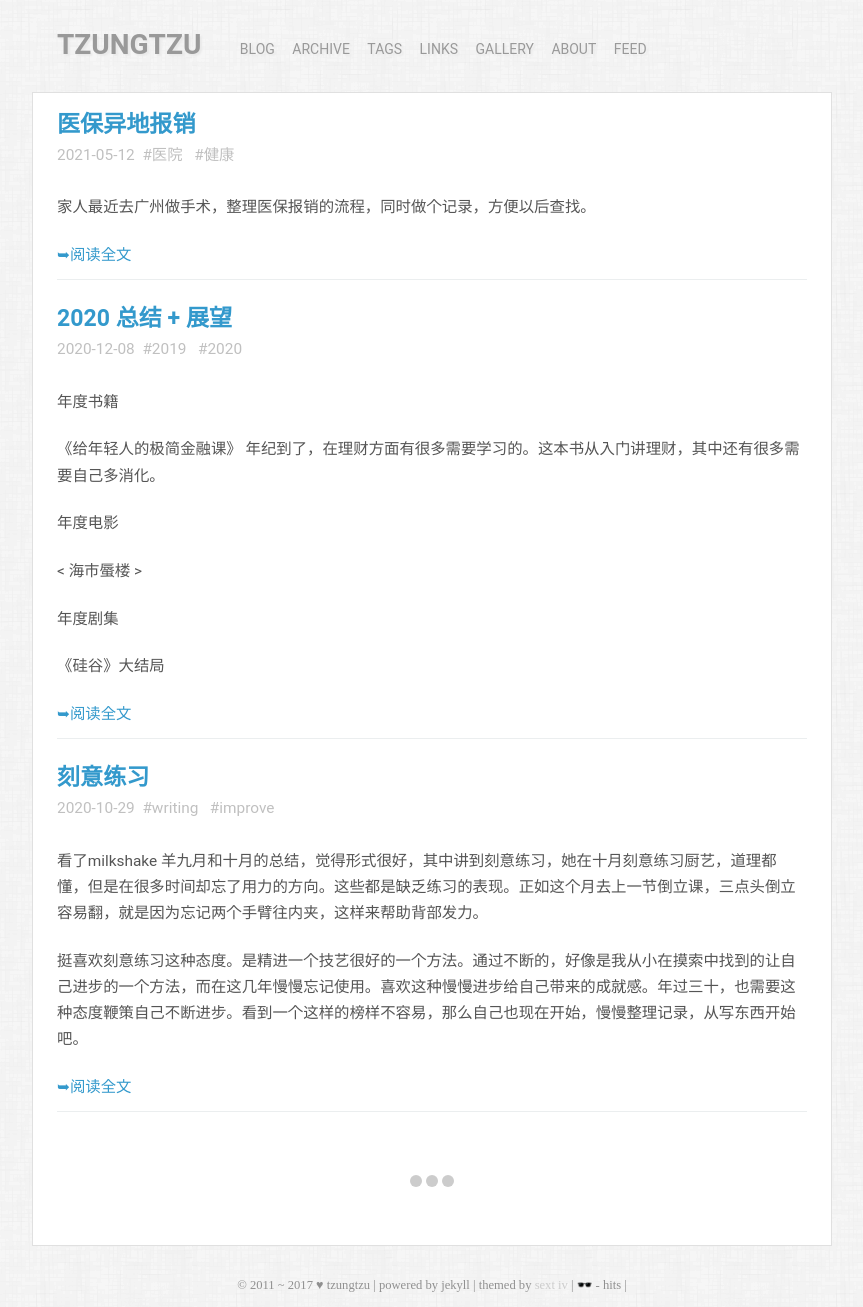
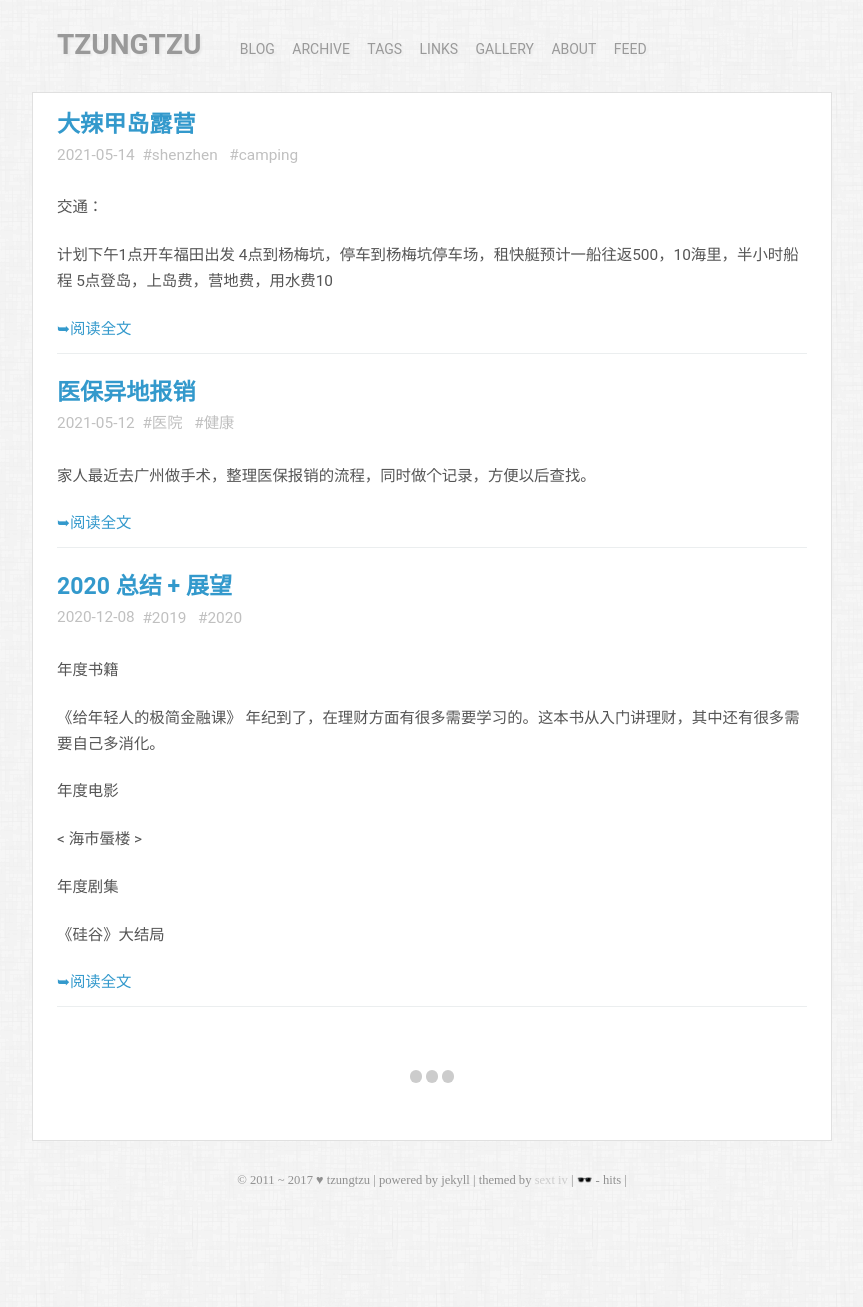
Before and after one commit to tzungtzu/tzungtzu.github.io, a Jekyll site: the page built from blog/index.markdown, in a window 1280 px wide. Shown: the whole page, without its empty margins (208-1071 px from the left). Built offline with Jekyll 4.4.1, drawn with Linux system fonts in a browser that asks for light colours; some web fonts are replaced; comment, search, counter and statistics services are not loaded; after the commit the page ends 1202 px from its top, so only the background shows below that; part of the change alters nothing that is shown.

Commit message:
update hospital add campping

```diff
--- a/blog/_posts/Diary/21-05-12-hospital.md
+++ b/blog/_posts/Diary/21-05-12-hospital.md
@@ -39,12 +39,19 @@ tags:
 
 对于我家人的情况：属于异地临时就医人员，需要先从参保地区社保服务电话那里确认如何备案，再进行报销。
 
-1.  办理住院凭证
+1. 办理住院凭证
 2. 湖南的智慧人社可以在线办理异地医保备案，用支付宝绑定社保账号，按步骤完成线上备案。其中要传入住院凭证。
-3.  办理住院手续，需要看备案信息
+3. 办理住院手续，需要看备案信息
+4. 郴州社保处说需要入院记录或者病情介绍盖公章才能备案通过。
+5. 入院，交按金，收据
+6. 拿到入院记录盖好公章后提交材料，电话联系社保服务的工作人员确认通过。
+7. 做手术
+8. 出院缴费，就能看到可以用医保支付费用了。
+9. 病历不能马上打印，要两周后才能打印
 
 
 ### References:
 1. [医保政策问答（四）异地就医](https://mp.weixin.qq.com/s/BfzDiIEzuiQa4ObIqkMoiA)
 2.  [异地就医，医保怎么报？2020年最新最全流程 - 知乎](https://zhuanlan.zhihu.com/p/143177333)
 3. [医保异地报销，竟然这么简单！ - 知乎](https://zhuanlan.zhihu.com/p/35449656)
+4. [跨省异地就医直接结算](http://www.czs.gov.cn/html/wsbs/10163/19262/index.htm)
--- /dev/null
+++ b/blog/_posts/Diary/21-05-14-dalajiaodao-camping.md
@@ -0,0 +1,54 @@
+---
+layout: post
+title: 大辣甲岛露营
+categories:
+- travel
+tags:
+- shenzhen
+- camping
+
+---
+
+
+交通：
+
+计划下午1点开车福田出发
+4点到杨梅坑，停车到杨梅坑停车场，租快艇预计一船往返500，10海里，半小时船程
+5点登岛，上岛费，营地费，用水费10
+
+<!--more-->
+
+装备：
+
+医药包，驱蚊水
+
+食物、调味料、餐具
+锅具、炉头
+水箱
+
+头灯、营灯
+充电宝
+
+露营装备、潜水装备
+换洗衣物
+
+
+每个人需要准备好自己的全套睡觉装备、自用餐具
+
+
+产品添置：
+
+虽然露营需要的用品都可以从徒步装备那里延续，但是既然选择了露营就更重视舒适型，徒步装备更在意可用性、轻便。所以自己还是很多东西需要添置的，而每一个品类都选择众多，没必要为了选择哪个而苦恼，
+
+比如折叠桌，材质分有木质和金属，从收纳大小上有超轻量可以收成一个手拿包或者一个帐篷大小，高度上有30cm和60cm，
+
+他们或好看美观，或可拼装，或更稳定，或耐高温。每种都有各自的优点，如果你决定慢慢进入这个坑，这绝不是你唯一一个桌子，所以可以放心购买，先买现在最适合你的。比如我自己，会先买携带性能更好的拼装桌，再买更好看更舒适的蛋卷桌。椅子我也先选择了tillak的折叠椅。这样在某些不能开车到达的营地，我也可以带上这些产品，让我以前从徒步转到最基本的露营体验更加舒适。
+
+tobuylist：
+
+soto 折叠桌 300  30*21*7.8  400g
+黑鹿折叠桌 200  56*39*36   1.5kg 收纳32*16*9
+offweek 蛋卷桌 400 120*60*43  11kg  70*20*20
+黑鹿金属折叠 120 60*40*35   1.4kg  收纳30*40
+登山杯
+tillak 折叠椅 0.85kg
```
